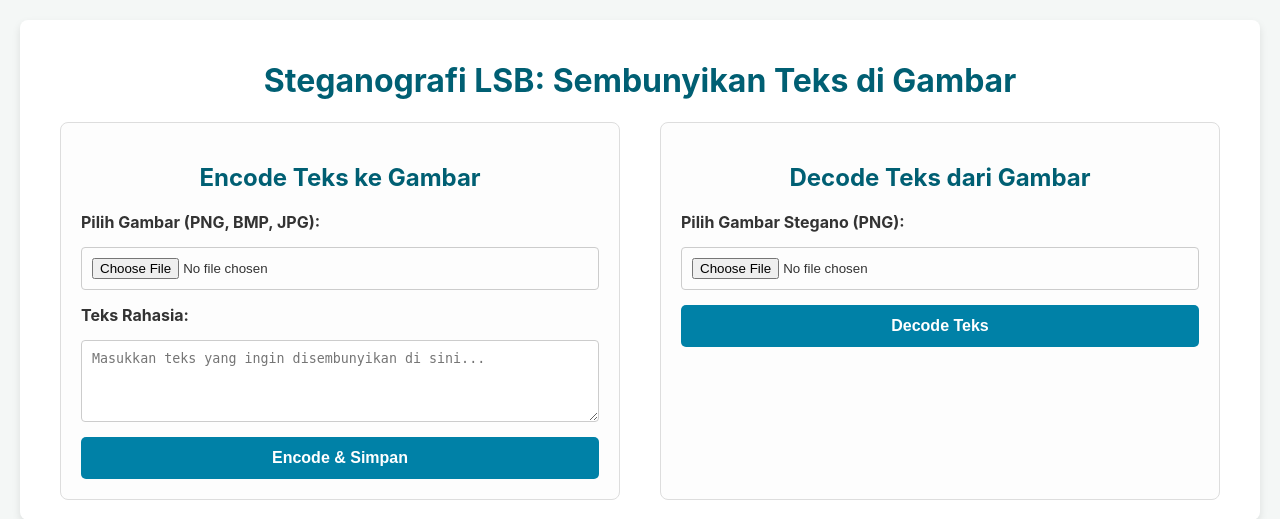
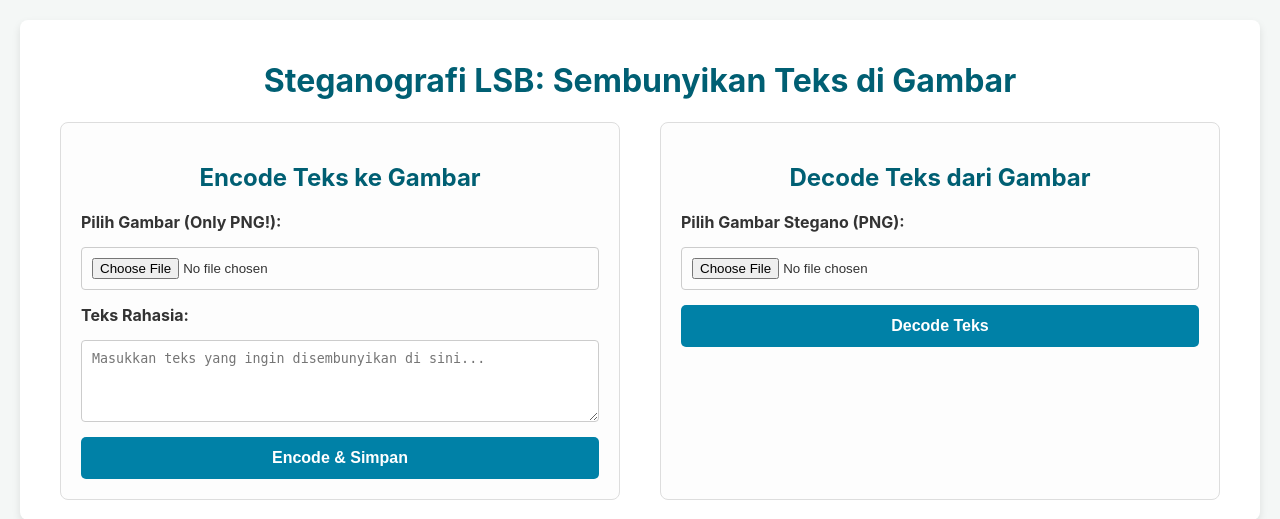
Before and after one commit to raihanaidiyasa/steganography-web-vercel, a Flask app: page / in a window 1280 px wide. Shown: the top 519 px of the page. Run offline with Flask 3, Linux system fonts and the light colour scheme.

Commit message:
editing html

```diff
--- a/templates/index.html
+++ b/templates/index.html
@@ -24,7 +24,7 @@
             <div class="form-card">
                 <h2>Encode Teks ke Gambar</h2>
                 <form method="post" enctype="multipart/form-data">
-                    <label for="image_encode">Pilih Gambar (PNG, BMP, JPG):</label>
+                    <label for="image_encode">Pilih Gambar (Only PNG!):</label>
                     <input type="file" name="image" id="image_encode" accept="image/*" required>
 
                     <label for="secret_text">Teks Rahasia:</label>
```
